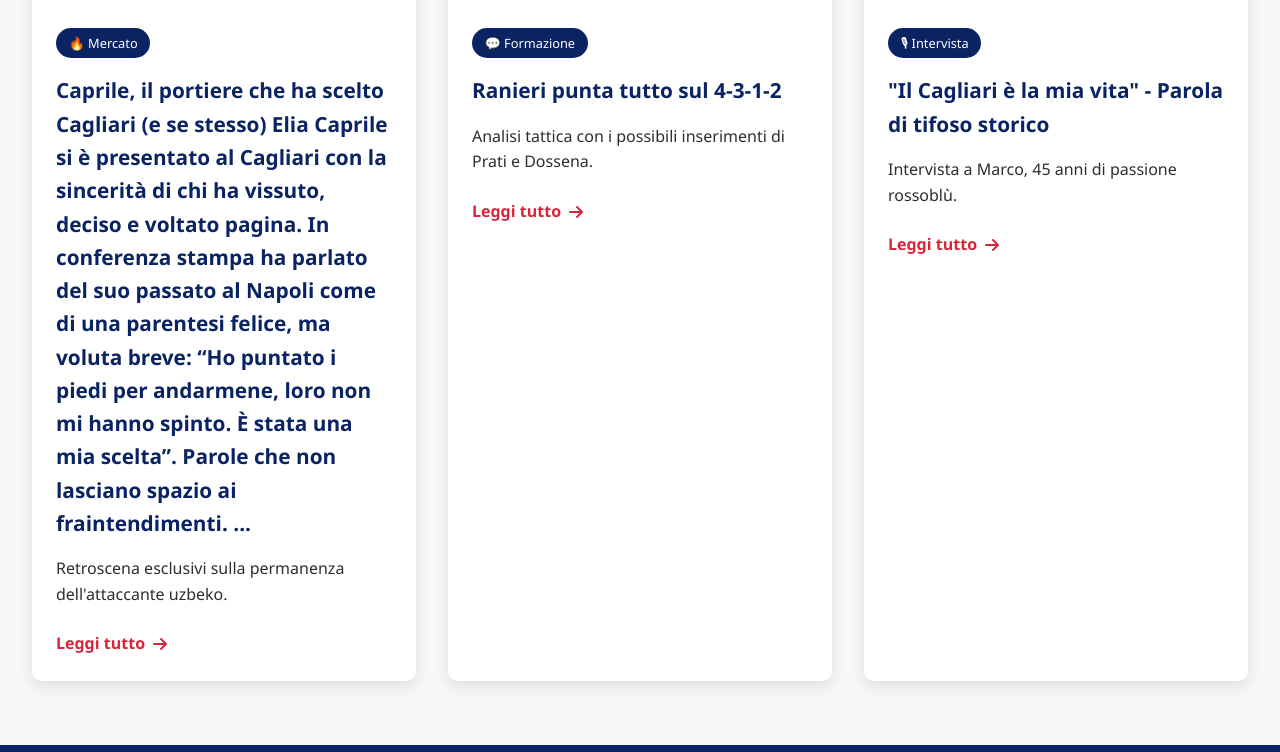
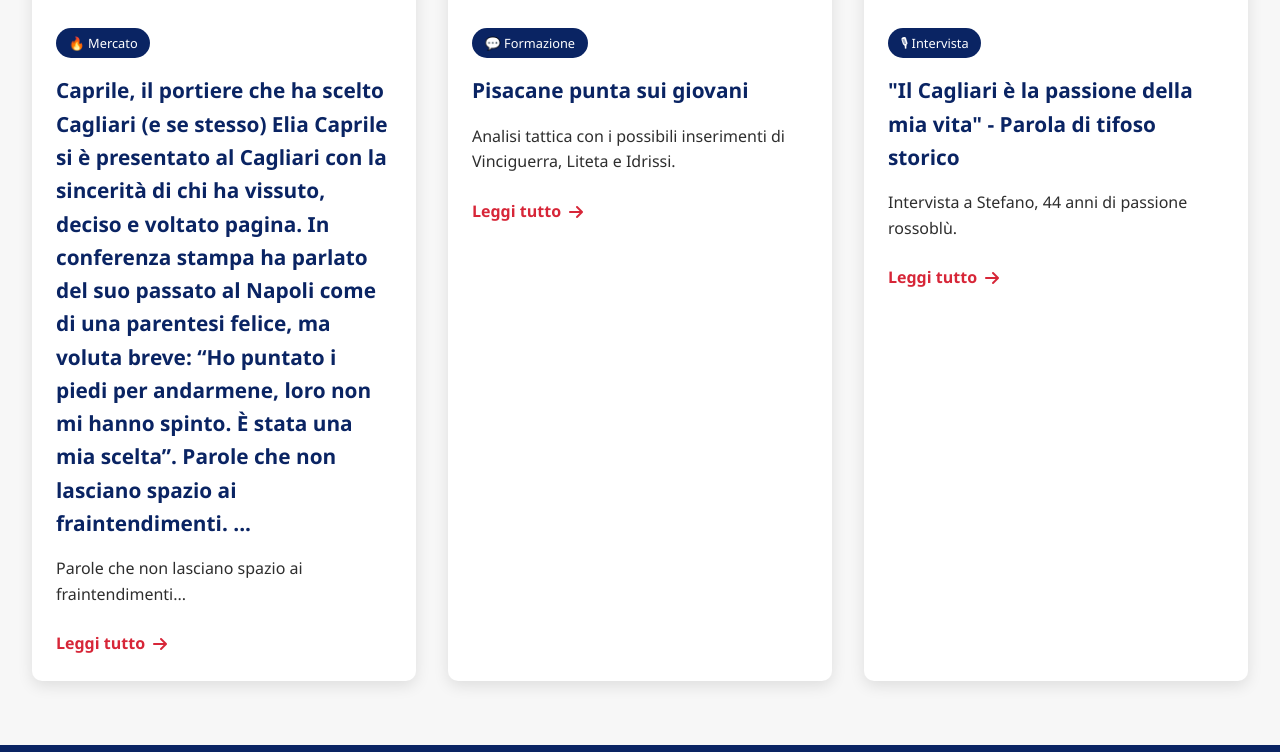
Before and after one commit to MaxT68/LO-DICE-Max, a plain HTML site: page index.html in a window 1280 px wide. Shown: the part 1128-1880 px from the top of the page. Drawn offline with Linux system fonts and the light colour scheme.

Commit message:
Update index.html

```diff
--- a/index.html
+++ b/index.html
@@ -44,7 +44,7 @@
                     <h3 class="news-title">Caprile, il portiere che ha scelto Cagliari (e se stesso)
 Elia Caprile si è presentato al Cagliari con la sincerità di chi ha vissuto, deciso e voltato pagina. In conferenza stampa ha parlato del suo passato al Napoli come di una parentesi felice, ma voluta breve: “Ho puntato i piedi per andarmene, loro non mi hanno spinto. È stata una mia scelta”. Parole che non lasciano spazio ai fraintendimenti.
 ...</h3>
-                    <p class="news-excerpt">Retroscena esclusivi sulla permanenza dell'attaccante uzbeko.</p>
+                    <p class="news-excerpt">Parole che non lasciano spazio ai fraintendimenti...</p>
                     <a href="#" class="read-more">Leggi tutto <i class="fas fa-arrow-right"></i></a>
                 </div>
             </div>
@@ -53,8 +53,8 @@ Elia Caprile si è presentato al Cagliari con la sincerità di chi ha vissuto, d
                 <img src="https://images.unsplash.com/photo-1579952363872-3e036b5d08a9?ixlib=rb-4.0.3&ixid=M3wxMjA3fDB8MHxwaG90by1wYWdlfHx8fGVufDB8fHx8fA%3D%3D&auto=format&fit=crop&w=1740&q=80" alt="Stadio">
                 <div class="news-content">
                     <span class="news-category">💬 Formazione</span>
-                    <h3 class="news-title">Ranieri punta tutto sul 4-3-1-2</h3>
-                    <p class="news-excerpt">Analisi tattica con i possibili inserimenti di Prati e Dossena.</p>
+                    <h3 class="news-title">Pisacane punta sui giovani</h3>
+                    <p class="news-excerpt">Analisi tattica con i possibili inserimenti di Vinciguerra, Liteta e Idrissi.</p>
                     <a href="#" class="read-more">Leggi tutto <i class="fas fa-arrow-right"></i></a>
                 </div>
             </div>
@@ -63,8 +63,8 @@ Elia Caprile si è presentato al Cagliari con la sincerità di chi ha vissuto, d
                 <img src="https://images.unsplash.com/photo-1522778119026-d647f0596c20?ixlib=rb-4.0.3&ixid=M3wxMjA3fDB8MHxwaG90by1wYWdlfHx8fGVufDB8fHx8fA%3D%3D&auto=format&fit=crop&w=1740&q=80" alt="Tifosi">
                 <div class="news-content">
                     <span class="news-category">🎙 Intervista</span>
-                    <h3 class="news-title">"Il Cagliari è la mia vita" - Parola di tifoso storico</h3>
-                    <p class="news-excerpt">Intervista a Marco, 45 anni di passione rossoblù.</p>
+                    <h3 class="news-title">"Il Cagliari è la passione della mia vita" - Parola di tifoso storico</h3>
+                    <p class="news-excerpt">Intervista a Stefano, 44 anni di passione rossoblù.</p>
                     <a href="#" class="read-more">Leggi tutto <i class="fas fa-arrow-right"></i></a>
                 </div>
             </div>
@@ -106,7 +106,7 @@ Elia Caprile si è presentato al Cagliari con la sincerità di chi ha vissuto, d
             <div class="footer-column">
                 <h3>Collaborazioni</h3>
                 <p>Vuoi questa analisi sul tuo giornale?</p>
-                <button class="collab-button">SCRIVIMI</button>
+                <button class="collab-button">SCRIVIMI</button>:max.tronci@outlook.it
             </div>
         </div>
         <div class="copyright">
```
